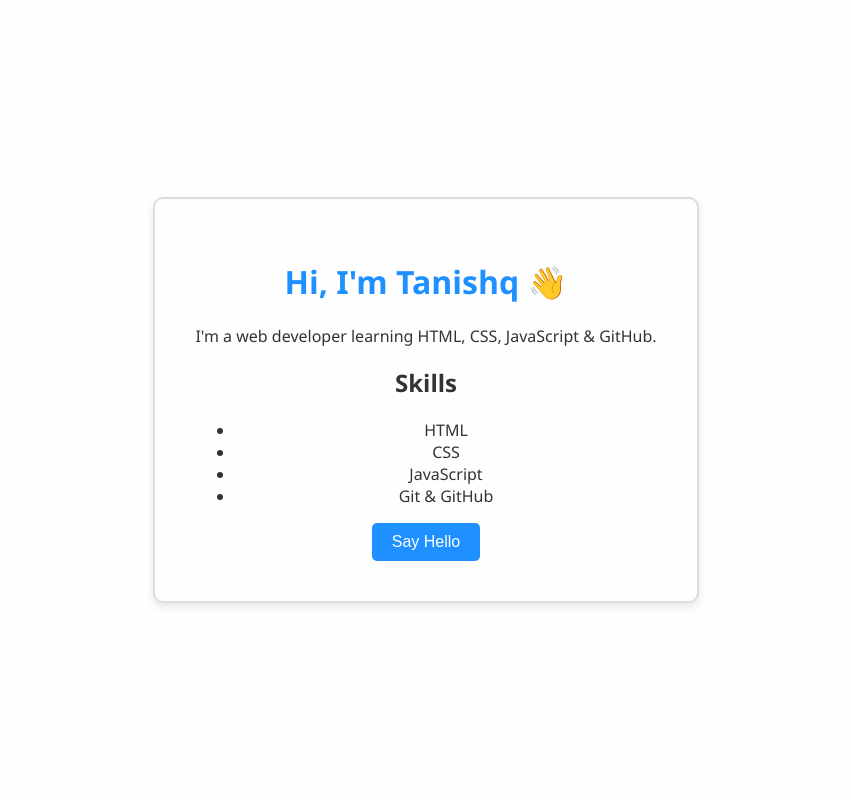
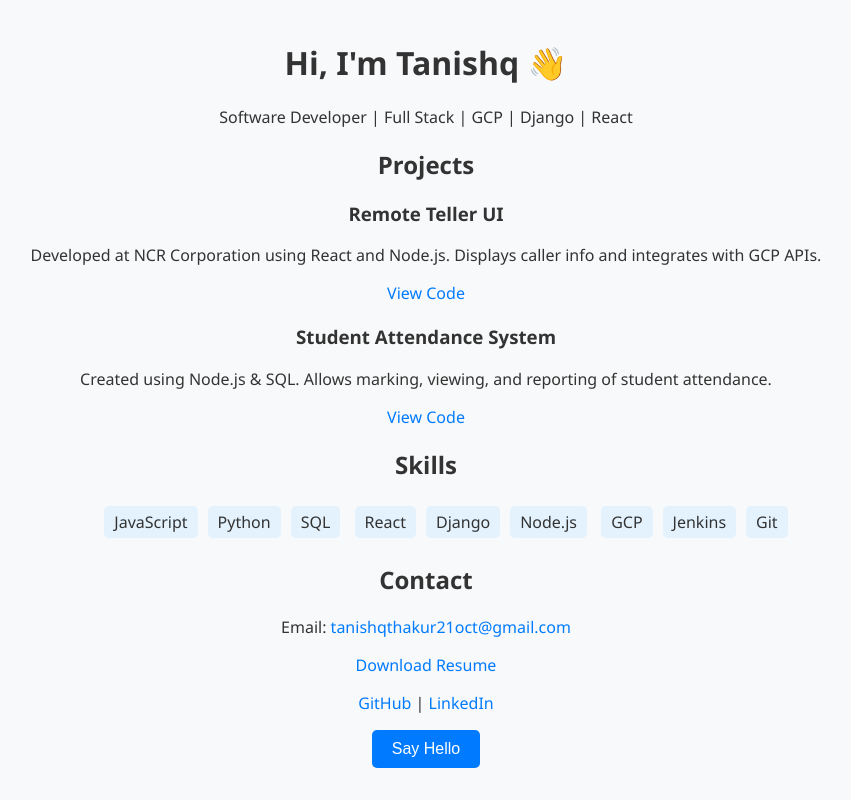
Before and after one commit to tanishq731/my-portfolio, a plain HTML site: page index.html in a window 1280 px wide. Shown: the whole page, without its empty margins (214-1065 px from the left). Drawn offline with Linux system fonts and the light colour scheme.

Commit message:
updated portfolio

```diff
--- a/index.html
+++ b/index.html
@@ -1,27 +1,44 @@
-
 <!DOCTYPE html>
 <html lang="en">
 <head>
   <meta charset="UTF-8">
   <title>Tanishq Thakur | Portfolio</title>
   <link rel="stylesheet" href="style.css">
+  <script src="script.js" defer></script>
 </head>
 <body>
   <div class="container">
     <h1>Hi, I'm Tanishq 👋</h1>
-    <p>I'm a web developer learning HTML, CSS, JavaScript & GitHub.</p>
+    <p>Software Developer | Full Stack | GCP | Django | React</p>
+
+    <h2>Projects</h2>
+    <div class="project">
+      <h3>Remote Teller UI</h3>
+      <p>Developed at NCR Corporation using React and Node.js. Displays caller info and integrates with GCP APIs.</p>
+      <a href="https://github.com/tanishq731/remote-teller" target="_blank">View Code</a>
+    </div>
+
+    <div class="project">
+      <h3>Student Attendance System</h3>
+      <p>Created using Node.js & SQL. Allows marking, viewing, and reporting of student attendance.</p>
+      <a href="https://github.com/tanishq731/student-attendance-node" target="_blank">View Code</a>
+    </div>
 
     <h2>Skills</h2>
-    <ul>
-      <li>HTML</li>
-      <li>CSS</li>
-      <li>JavaScript</li>
-      <li>Git & GitHub</li>
+    <ul class="skills">
+      <li>JavaScript</li><li>Python</li><li>SQL</li>
+      <li>React</li><li>Django</li><li>Node.js</li>
+      <li>GCP</li><li>Jenkins</li><li>Git</li>
     </ul>
 
+    <h2>Contact</h2>
+    <p>Email: <a href="mailto:tanishqthakur21oct@gmail.com">tanishqthakur21oct@gmail.com</a></p>
+    <p><a href="Tanishq_Resume_2025.pdf" download>Download Resume</a></p>
+    <p>
+      <a href="https://github.com/tanishq731" target="_blank">GitHub</a> |
+      <a href="https://linkedin.com/in/tanishq-thakur-28445a1a8" target="_blank">LinkedIn</a>
+    </p>
     <button onclick="sayHello()">Say Hello</button>
   </div>
-
-  <script src="script.js"></script>
 </body>
 </html>
--- a/script.js
+++ b/script.js
@@ -1,4 +1,3 @@
-
 function sayHello() {
-    alert("Hey! Thanks for visiting 😄");
+    alert("Hey there! Thanks for checking out my portfolio. 😊");
   }
--- a/style.css
+++ b/style.css
@@ -1,37 +1,38 @@
-
 body {
     font-family: 'Segoe UI', sans-serif;
-    background: #fefefe;
+    background: #f8f9fa;
     color: #333;
-    display: flex;
-    justify-content: center;
-    align-items: center;
-    height: 100vh;
     margin: 0;
+    padding: 20px;
   }
-
   .container {
+    max-width: 800px;
+    margin: auto;
     text-align: center;
-    border: 2px solid #ddd;
-    padding: 40px;
-    border-radius: 10px;
-    box-shadow: 0 4px 8px rgba(0,0,0,0.1);
   }
-
-  h1 {
-    color: #1e90ff;
+  .project, .skills {
+    margin-bottom: 20px;
   }
-
+  .skills li {
+    display: inline-block;
+    margin: 5px;
+    padding: 5px 10px;
+    background: #e3f2fd;
+    border-radius: 5px;
+  }
+  a {
+    color: #007bff;
+    text-decoration: none;
+  }
   button {
-    background-color: #1e90ff;
+    background-color: #007bff;
     color: white;
+    border: none;
     padding: 10px 20px;
-    border: none;
+    font-size: 16px;
     border-radius: 5px;
     cursor: pointer;
-    font-size: 16px;
   }
-
   button:hover {
-    background-color: #006ad1;
+    background-color: #0056b3;
   }
```
